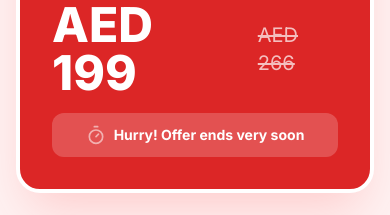
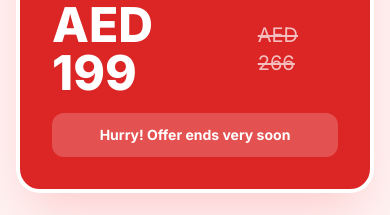
Before and after one commit to habibone/Nova-mini-heater, a React (Vite) app: page / in a window 390 px wide. Shown: the part 9100-9315 px from the top of the page. Built offline with nearby package versions, Linux system fonts and the light colour scheme.

Commit message:
fix(google sheets): prefix phone number with single quote
Prevents Google Sheets from interpreting the phone number as a formula by prefixing it with a single quote. This avoids #ERROR! issues when phone numbers start with '+'.

Removes the unnecessary timer icon from the offer banner.

```diff
--- a/App.tsx
+++ b/App.tsx
@@ -451,7 +451,9 @@ const OrderForm = () => {
       "Date": date,
       "Order No": newOrderNo,
       "Full Name": formData.name,
-      "Phone Number (UAE)": formData.phone,
+      // CRITICAL: We prefix the phone with a single quote ' to force Google Sheets
+      // to treat the value as plain text and not a formula (which causes #ERROR! due to the +)
+      "Phone Number (UAE)": `'${formData.phone}`,
       "Email": formData.email || "N/A",
       "City / Area": formData.city,
       "Quantity": qty.toString(),
@@ -537,7 +539,6 @@ const OrderForm = () => {
                 <span className="text-xl line-through opacity-70">AED {originalPrice}</span>
               </div>
               <div className="bg-white/20 p-3 rounded-xl flex items-center justify-center md:justify-start gap-2">
-                <Timer className="w-5 h-5 animate-pulse" />
                 <span className="font-bold text-sm">Hurry! Offer ends very soon</span>
               </div>
             </div>
```
